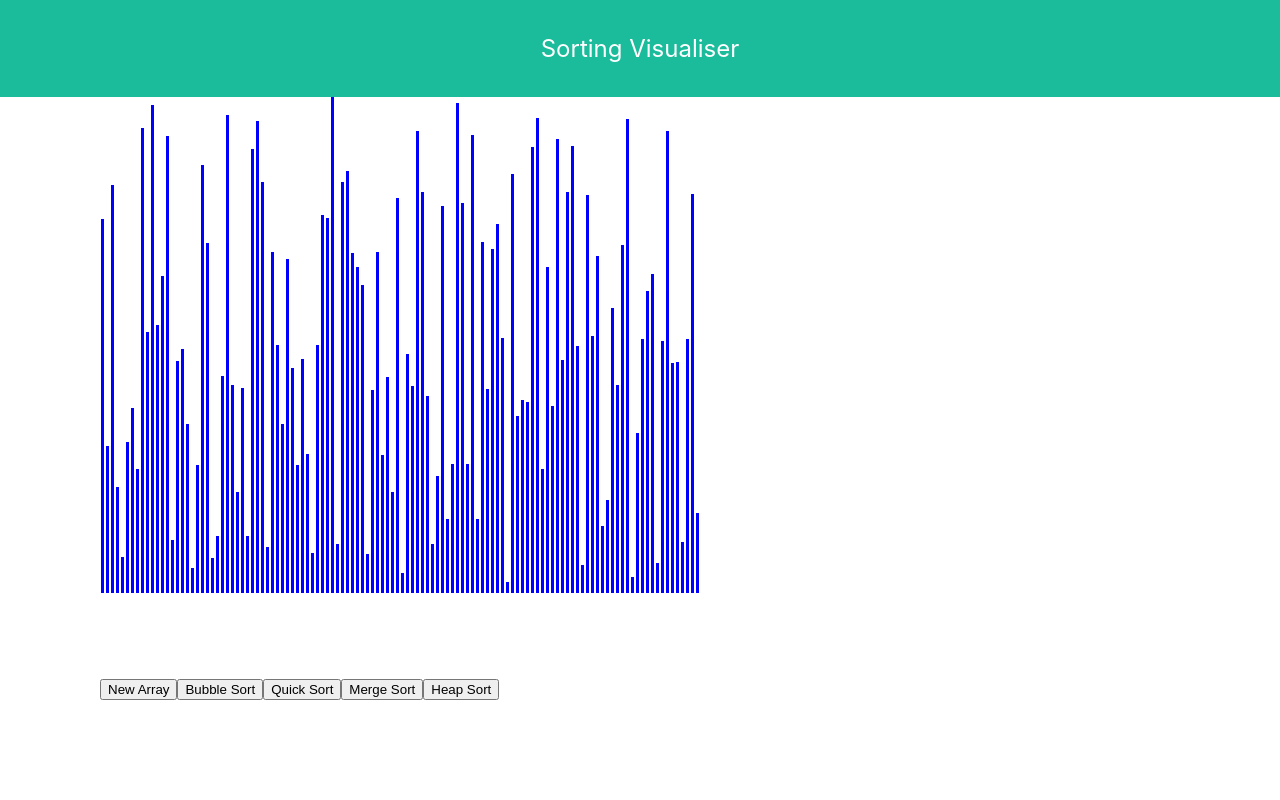
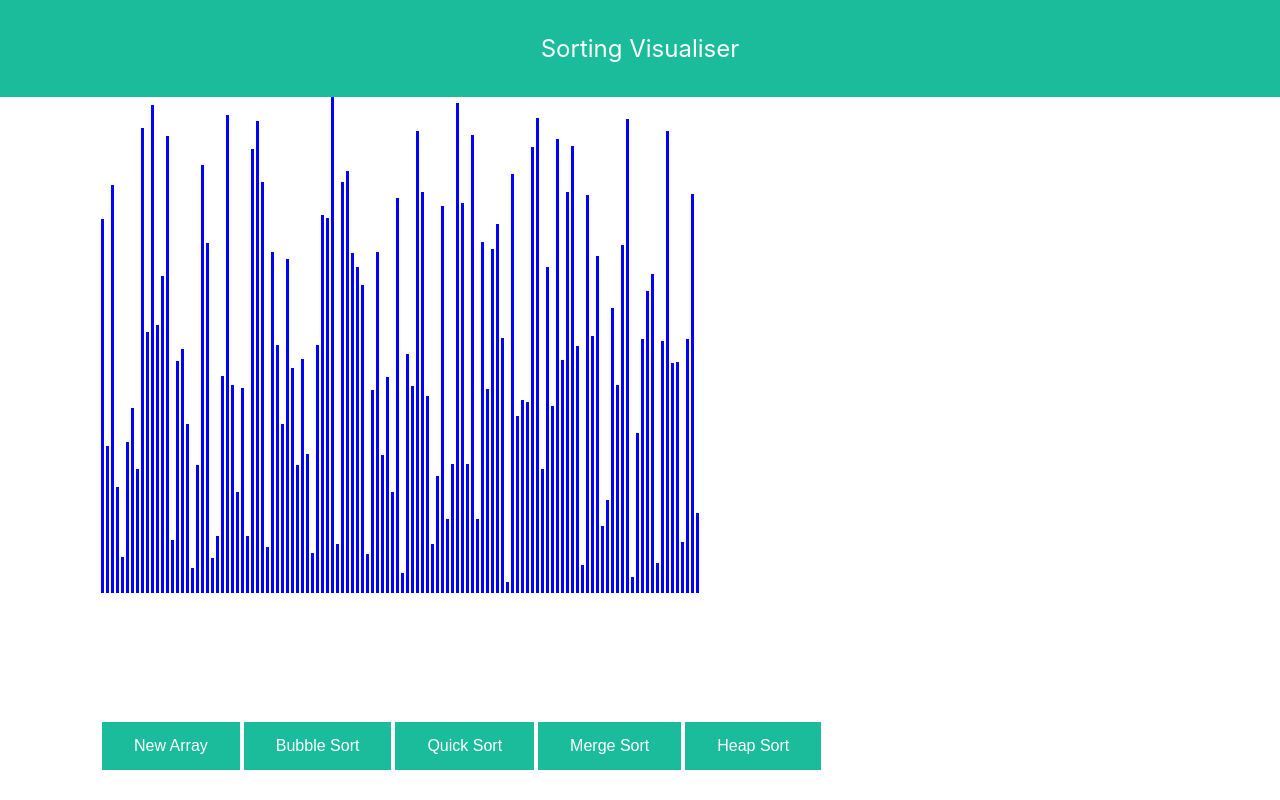
Before and after one commit to Linh012/sorting-visualiser, a React (Create React App) app: page / in a window 1280 px wide. Built offline with nearby package versions, Linux system fonts and the light colour scheme.

Commit message:
Add button css styling

```diff
--- a/src/SortingVisualiser/SortingVisualiser.css
+++ b/src/SortingVisualiser/SortingVisualiser.css
@@ -11,5 +11,18 @@
 
 .button-container{
   position:fixed;
-  bottom: 100px;
+  bottom: 30px;
 }
+
+button{
+  background-color: #1abc9c; /* #4CAF50 */
+  border: none;
+  color: white;
+  padding: 15px 32px;
+  text-align: center;
+  text-decoration: none;
+  display: inline-block;
+  font-size: 16px;
+  margin: 0 2px;
+
+}
```
